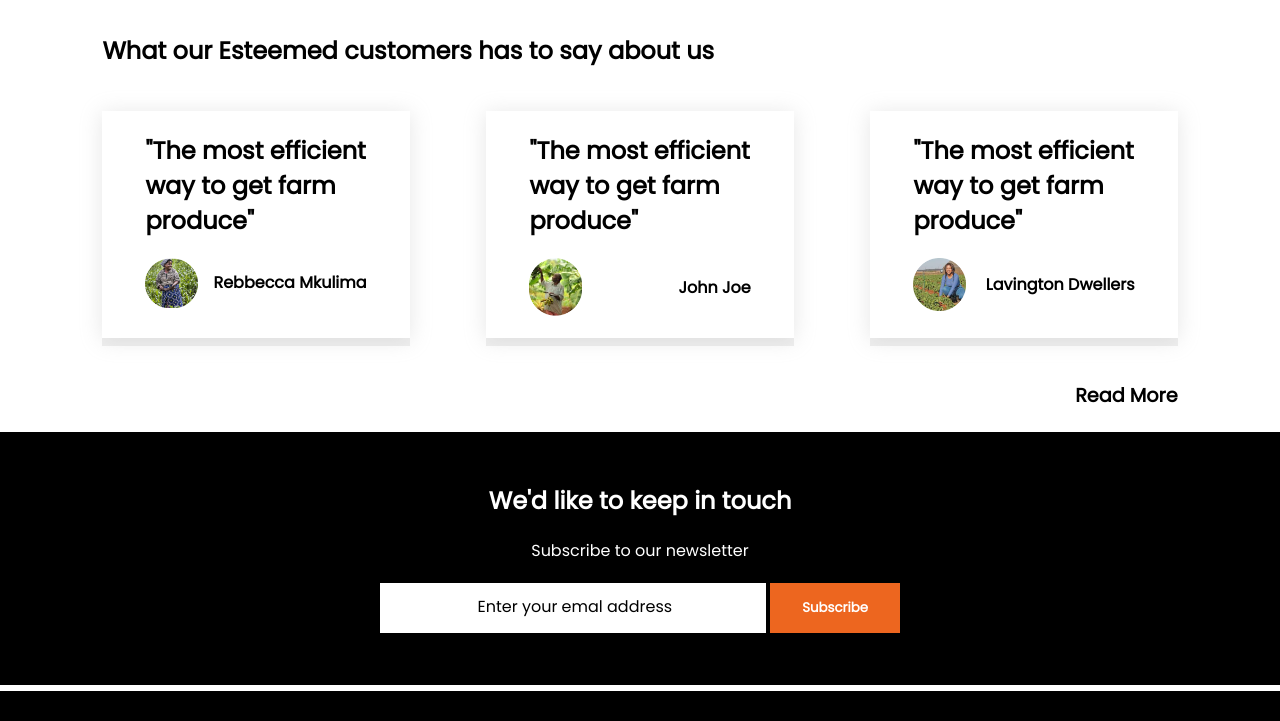
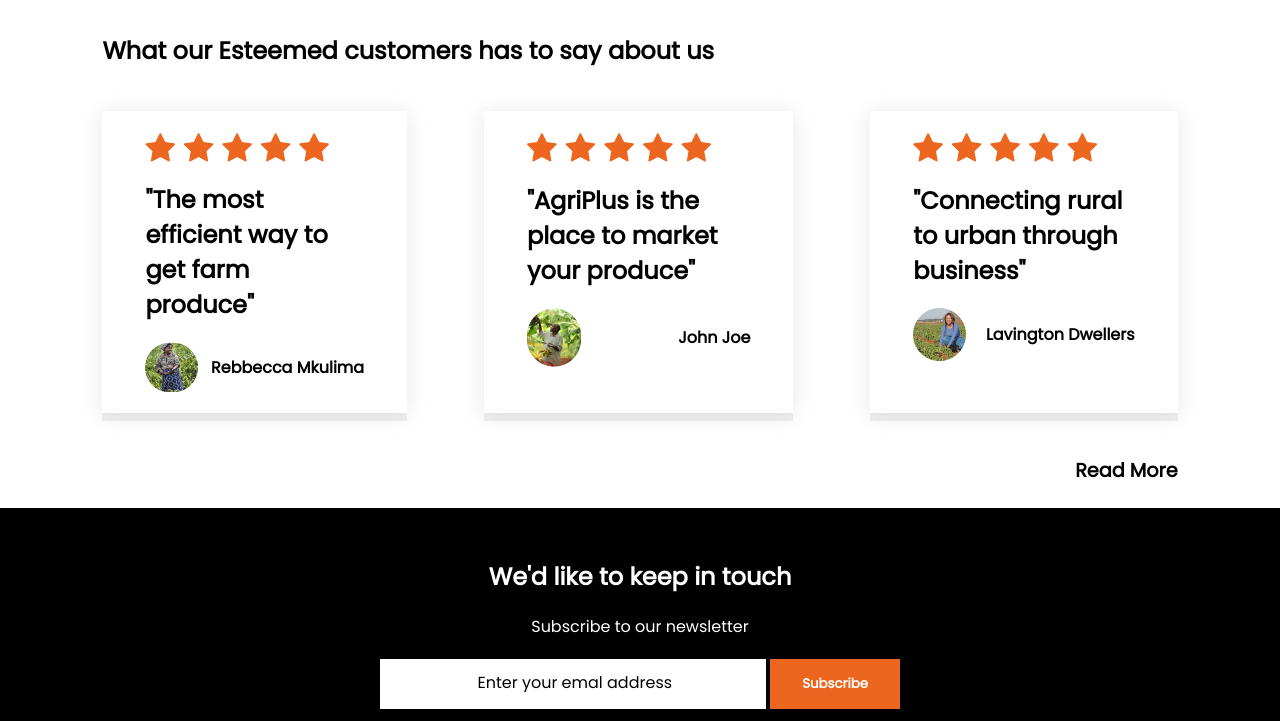
Before and after one commit to Andrew-Ochieng/Agriplus, a plain HTML site: page index.html in a window 1280 px wide. Shown: the part 2800-3521 px from the top of the page. Drawn offline with Linux system fonts and the light colour scheme.

Commit message:
add stars icons

```diff
--- a/assets/css/style.css
+++ b/assets/css/style.css
@@ -208,6 +208,20 @@ nav {
     gap: 4.8rem;
 }
 
+#testimonial-cards i {
+    font-size: 32px;
+    color: #ED661F;
+}
+
+#stars {
+    display: flex;
+    flex-direction: row;
+    gap: 4%;
+    align-content: center;
+    text-align: center;
+    padding-bottom: 8%;
+}
+
 #testimonial-cards {
     padding: 2% 4%;
     /* background-color: #FAFAFA; */
@@ -215,6 +229,9 @@ nav {
 
 }
 
+#testimonial-cards h1 {
+    font-weight: bolder;
+}
 
 #card-child {
     padding: 20px 0 0 0;
@@ -349,4 +366,5 @@ nav {
 #copyright {
     text-align: center;
     padding: 2% 0;
+    font-weight: bolder;
 }
--- a/index.html
+++ b/index.html
@@ -6,6 +6,7 @@
     <meta name="viewport" content="width=device-width, initial-scale=1.0">
     <title>AgriPlus</title>
     <link rel="stylesheet" href="./assets/css/style.css">
+    <link rel="stylesheet" href="https://cdnjs.cloudflare.com/ajax/libs/font-awesome/4.7.0/css/font-awesome.min.css">
 </head>
 <body>
     <nav>
@@ -168,8 +169,14 @@
             <div class="flex-cards">
                 <!--cards-->
                 <div id="testimonial-cards">
-                    <i></i>
-                    <h2>"The most efficient way to get farm produce"</h2>
+                    <div id="stars">
+                        <i class="fa fa-star" aria-hidden="true"></i>
+                        <i class="fa fa-star" aria-hidden="true"></i>
+                        <i class="fa fa-star" aria-hidden="true"></i>
+                        <i class="fa fa-star" aria-hidden="true"></i>
+                        <i class="fa fa-star" aria-hidden="true"></i>
+                    </div>
+                    <h1>"The most efficient way to get farm produce"</h1>
                     <div id="card-child">
                         <img src="./assets/images/Rectangle 11.png" alt="">
                         <p>Rebbecca Mkulima</p>
@@ -177,8 +184,14 @@
                 </div>
 
                 <div id="testimonial-cards">
-                    <i></i>
-                    <h2>"The most efficient way to get farm produce"</h2>
+                    <div id="stars">
+                        <i class="fa fa-star" aria-hidden="true"></i>
+                        <i class="fa fa-star" aria-hidden="true"></i>
+                        <i class="fa fa-star" aria-hidden="true"></i>
+                        <i class="fa fa-star" aria-hidden="true"></i>
+                        <i class="fa fa-star" aria-hidden="true"></i>
+                    </div>
+                    <h1>"AgriPlus is the place to market your produce"</h1>
                     <div id="card-child">
                         <img src="./assets/images/Rectangle 11-1.png" alt="">
                         <p>John Joe</p>
@@ -186,8 +199,14 @@
                 </div>
 
                 <div id="testimonial-cards">
-                    <i></i>
-                    <h2>"The most efficient way to get farm produce"</h2>
+                    <div id="stars">
+                        <i class="fa fa-star" aria-hidden="true"></i>
+                        <i class="fa fa-star" aria-hidden="true"></i>
+                        <i class="fa fa-star" aria-hidden="true"></i>
+                        <i class="fa fa-star" aria-hidden="true"></i>
+                        <i class="fa fa-star" aria-hidden="true"></i>
+                    </div>
+                    <h1>"Connecting rural to urban through business"</h1>
                     <div id="card-child">
                         <img src="./assets/images/Rectangle 11-2.png" alt="">
                         <p>Lavington Dwellers</p>
```
